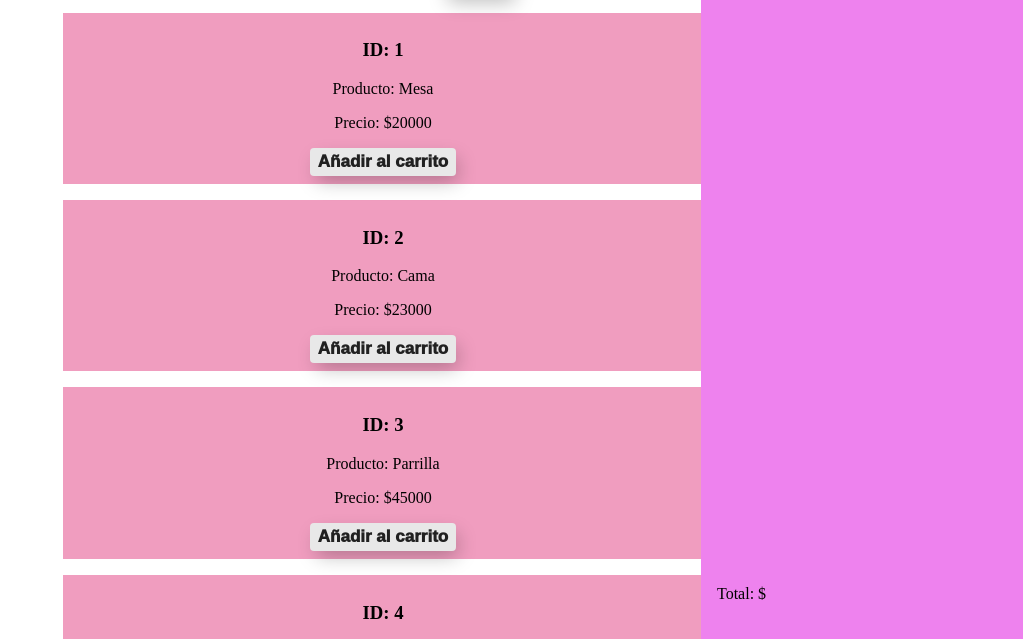
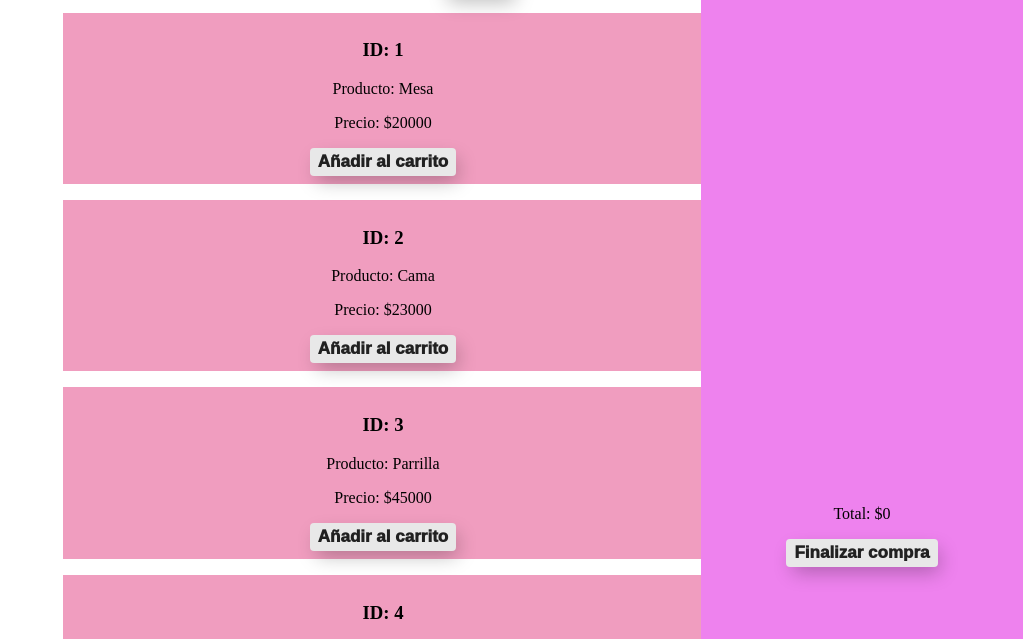
Before and after one commit to RocioRivadeneira/ClasesJS, a plain HTML site: page tp7/index.html in a window 1280 px wide. Shown: the part 139-778 px from the top of the page, without its empty margins (257-1280 px from the left). Drawn offline with Linux system fonts and the light colour scheme; some packages are replaced by stand-ins of ours; a script that the page names is missing.

Commit message:
tp 7 boton finalizar

```diff
--- a/tp7/JS/carrito.js
+++ b/tp7/JS/carrito.js
@@ -55,9 +55,17 @@ function escribirCarrito() {
 
             contenedorDeCarrito.appendChild(contenedorDeProducto);
         }
+    }
 
-        actualizarTotal();
-    }
+    actualizarTotal();
 }
 
+document.getElementById("FinalizarCompra").addEventListener("click", () => {
+    localStorage.removeItem("carrito");
+
+    Swal.fire("Compra finalizada!");
+
+    escribirCarrito();
+});
+
 escribirCarrito();
--- a/tp7/css/style.css
+++ b/tp7/css/style.css
@@ -37,7 +37,7 @@ aside.carrito > .contenedor {
 }
 .carrito ul {
     width: 100%;
-    height: 80%;
+    height: 70%;
     overflow-y: scroll;
     margin: 0;
 }
@@ -51,7 +51,11 @@ aside.carrito > .contenedor {
     margin-bottom: 0px;
 }
 .carrito .contenedor > p {
-    height: calc(20% - 36px);
+    text-align: center;
+}
+.carrito .contenedor > button {
+    display: block;
+    margin: 8px auto;
 }
 
 input {
--- a/tp7/index.html
+++ b/tp7/index.html
@@ -28,6 +28,7 @@
                     <h2>Carrito</h2>
                     <ul id="Carrito"></ul>
                     <p>Total: $<span id="total"></span></p>
+                    <button id="FinalizarCompra">Finalizar compra</button>
                 </div>
             </aside>
         </main>
```
